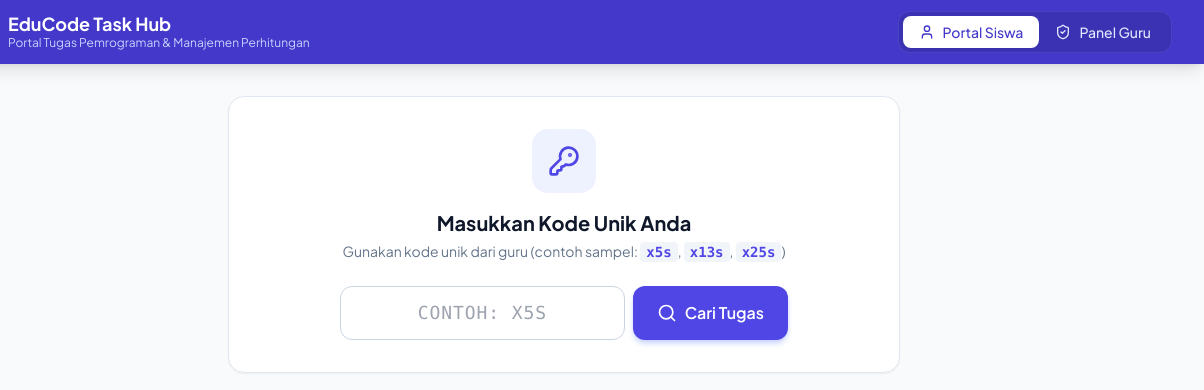
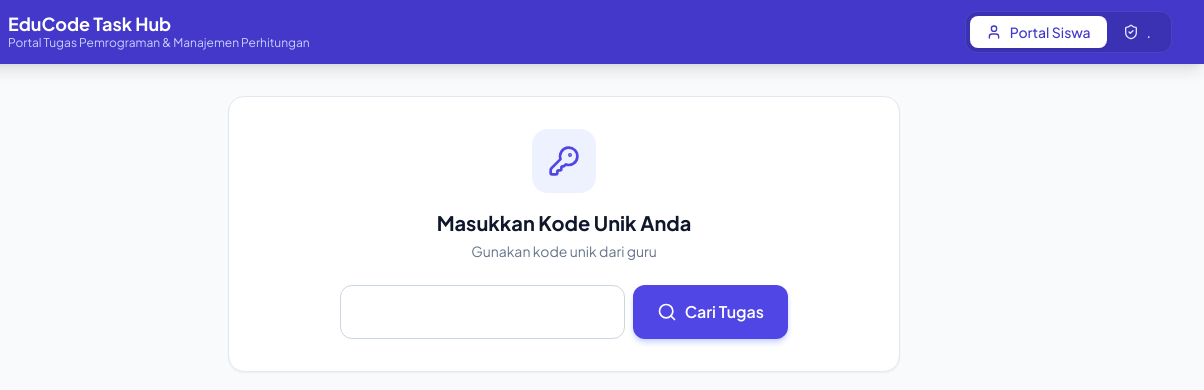
Before and after one commit to sman1tsm/tugasmenghitung, a plain HTML site: page index.html in a window 1280 px wide. Shown: the top 390 px of the page, 76-1280 px from the left. Drawn offline with nearby package versions, Linux system fonts and the light colour scheme.

Commit message:
Update index.html

```diff
--- a/index.html
+++ b/index.html
@@ -43,7 +43,7 @@
                 </button>
                 <button id="btn-tab-guru" onclick="switchRole('guru')" class="px-4 py-1.5 text-sm font-medium rounded-lg transition-all flex items-center space-x-2 text-indigo-100 hover:text-white">
                     <i data-lucide="shield-check" class="w-4 h-4"></i>
-                    <span>Panel Guru</span>
+                    <span>.</span>
                 </button>
             </div>
         </div>
@@ -64,11 +64,11 @@
                 </div>
                 <div>
                     <h2 class="text-xl font-bold text-slate-900">Masukkan Kode Unik Anda</h2>
-                    <p class="text-sm text-slate-500 mt-1">Gunakan kode unik dari guru (contoh sampel: <code class="bg-slate-100 text-indigo-600 px-1.5 py-0.5 rounded font-mono font-semibold">x5s</code>, <code class="bg-slate-100 text-indigo-600 px-1.5 py-0.5 rounded font-mono font-semibold">x13s</code>, <code class="bg-slate-100 text-indigo-600 px-1.5 py-0.5 rounded font-mono font-semibold">x25s</code>)</p>
+                    <p class="text-sm text-slate-500 mt-1">Gunakan kode unik dari guru</p>
                 </div>
 
                 <form onsubmit="cariTugasSiswa(event)" class="flex flex-col sm:flex-row gap-2 max-w-md mx-auto pt-2">
-                    <input type="text" id="input-kode-unik" placeholder="Contoh: x5s" required
+                    <input type="text" id="input-kode-unik" placeholder="" required
                         class="flex-1 px-4 py-3 border border-slate-300 rounded-xl focus:ring-2 focus:ring-indigo-500 focus:border-indigo-500 font-mono text-center text-lg uppercase tracking-wider outline-none transition">
                     <button type="submit" class="bg-indigo-600 hover:bg-indigo-700 text-white font-semibold px-6 py-3 rounded-xl shadow-md shadow-indigo-200 transition flex items-center justify-center space-x-2">
                         <i data-lucide="search" class="w-5 h-5"></i>
@@ -384,7 +384,7 @@
         // =========================================================================
         // TEMPELKAN URL WEBHOOK GOOGLE SHEETS ANDA DI SISINI JIKA INGIN DI-HARDCODE:
         // =========================================================================
-        const HARDCODED_WEBHOOK_URL = "https://script.google.com/macros/s/AKfycbwZ52o0rRtUeWChjn5XrhDs1JKvsN4mIxkCs9vc88htVmv1O0DTYBdUrRA2jZWEQ5N4Uw/exec"; // Contoh: "https://script.google.com/macros/s/AKfycb.../exec"
+        const HARDCODED_WEBHOOK_URL = "https://script.google.com/macros/s/AKfycbxzTDjo8DiA14KIP5qMVlOZjye5w940PK37N_qWr6aiQWkD_ItSjaOqZ522rqqvyAZGQA/exec"; // Contoh: "https://script.google.com/macros/s/AKfycb.../exec"
 
         // Ambil dari LocalStorage atau fallback ke variabel HARDCODED_WEBHOOK_URL
         let webhookUrl = localStorage.getItem('edu_webhook_url') || HARDCODED_WEBHOOK_URL;
```
